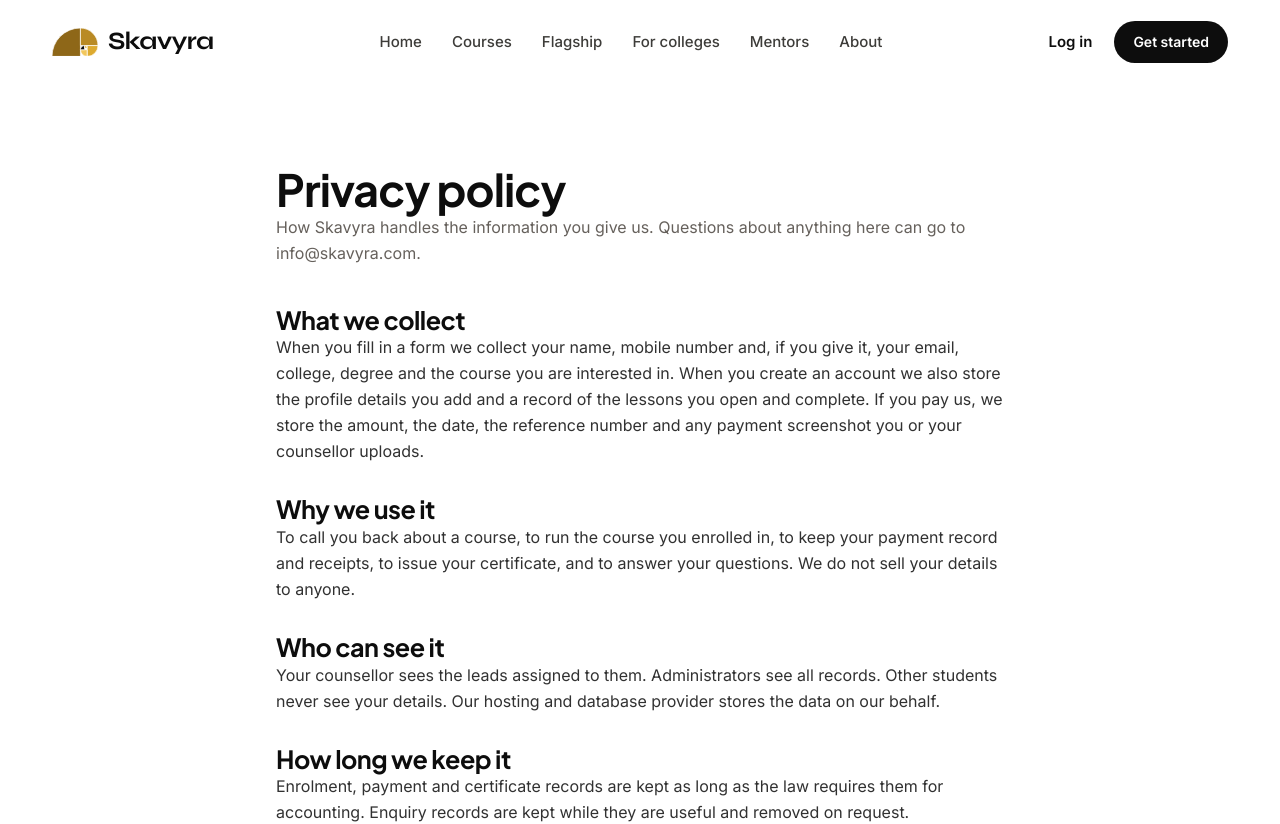
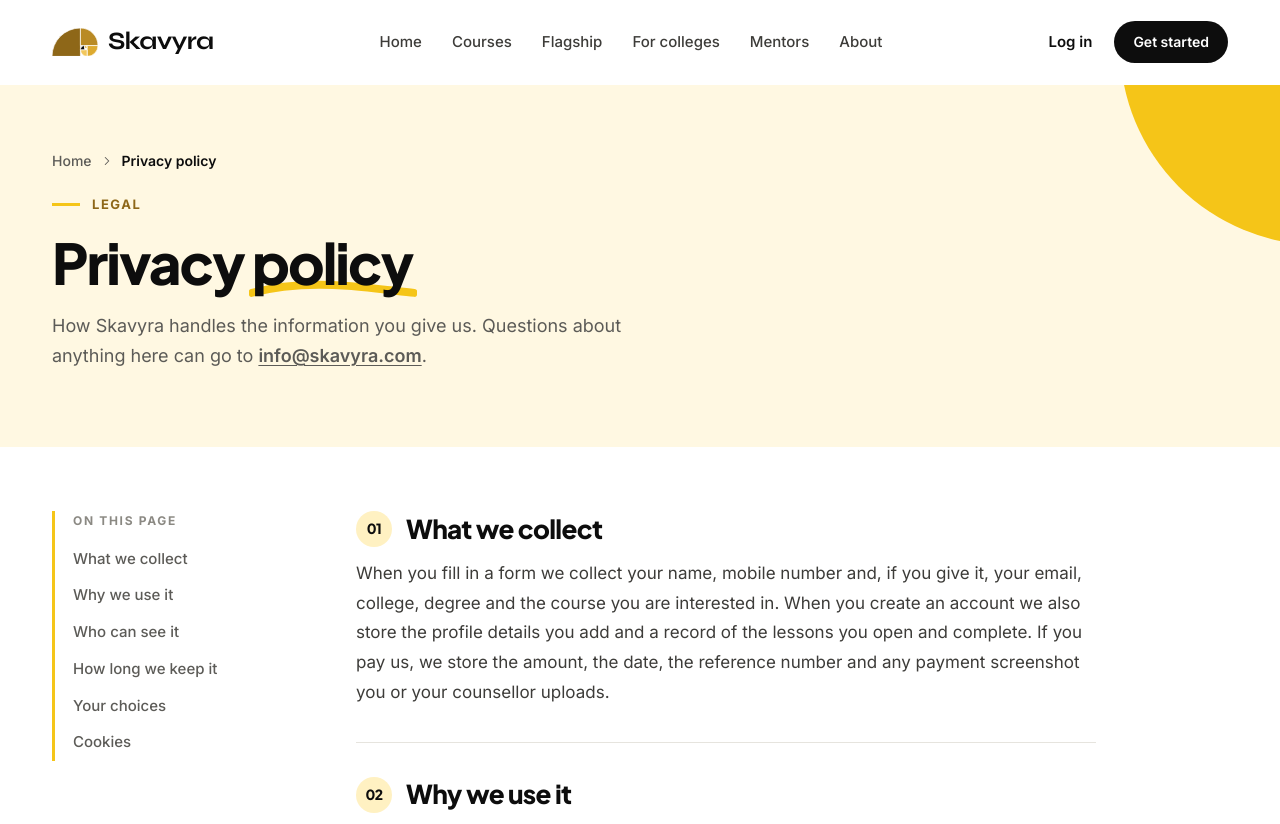
Before and after one commit to Skavyra/Skavyra, a Next.js app: page /privacy in a window 1280 px wide. Shown: the top 824 px of the page. Built offline with nearby package versions, Linux system fonts and the light colour scheme; no server answers.

Commit message:
UI 29: privacy-terms

```diff
--- a/src/app/(marketing)/privacy/page.tsx
+++ b/src/app/(marketing)/privacy/page.tsx
@@ -1,6 +1,9 @@
 import type { Metadata } from "next";
+import Link from "next/link";
+import { ChevronRight } from "lucide-react";
 
 import { SUPPORT_EMAIL } from "@/lib/content";
+import { slugify } from "@/lib/utils";
 
 export const metadata: Metadata = { title: "Privacy policy" };
 
@@ -37,19 +40,22 @@ const SECTIONS = [
 
 export default function PrivacyPage() {
   return (
-    <div className="container section max-w-3xl">
-      <h1 className="text-fluid-3xl">Privacy policy</h1>
-      <p className="mt-4 text-muted-foreground">
-        How Skavyra handles the information you give us. Questions about anything here can go to {SUPPORT_EMAIL}.
-      </p>
-      <div className="mt-10 flex flex-col gap-8">
-        {SECTIONS.map((s) => (
-          <section key={s.title}>
-            <h2 className="text-fluid-xl">{s.title}</h2>
-            <p className="mt-3 leading-relaxed text-foreground/85">{s.body}</p>
-          </section>
-        ))}
+    <>
+      <section className="pb">
+        <span className="pb__q" aria-hidden="true" />
+        <span className="pb__q2" aria-hidden="true" />
+        <span className="pb__dots" aria-hidden="true" />
+        <div className="wrap"><div className="reveal">
+          <nav className="crumbs" aria-label="Breadcrumb"><Link href="/">Home</Link><ChevronRight className="ic" strokeWidth={1.75} /><b>Privacy policy</b></nav>
+          <p className="over"><span className="over__bar" />Legal</p>
+          <h1 className="ptitle">Privacy <span className="hl">policy</span></h1>
+          <p className="plead">How Skavyra handles the information you give us. {SUPPORT_EMAIL && <>Questions about anything here can go to <a className="alink" href={`mailto:${SUPPORT_EMAIL}`}>{SUPPORT_EMAIL}</a>.</>}</p>
+        </div></div>
+      </section>
+      <div className="wrap legal">
+        <aside className="toc"><small>On this page</small>{SECTIONS.map((s) => <a key={s.title} href={`#${slugify(s.title)}`}>{s.title}</a>)}</aside>
+        <div className="prose">{SECTIONS.map((s, i) => <section key={s.title} id={slugify(s.title)} className="reveal"><h2><b>{String(i + 1).padStart(2, "0")}</b>{s.title}</h2><p>{s.body}</p></section>)}</div>
       </div>
-    </div>
+    </>
   );
 }
--- a/src/app/(marketing)/terms/page.tsx
+++ b/src/app/(marketing)/terms/page.tsx
@@ -1,6 +1,9 @@
 import type { Metadata } from "next";
+import Link from "next/link";
+import { ChevronRight } from "lucide-react";
 
 import { SUPPORT_EMAIL } from "@/lib/content";
+import { slugify } from "@/lib/utils";
 
 export const metadata: Metadata = { title: "Terms of use" };
 
@@ -33,19 +36,22 @@ const SECTIONS = [
 
 export default function TermsPage() {
   return (
-    <div className="container section max-w-3xl">
-      <h1 className="text-fluid-3xl">Terms of use</h1>
-      <p className="mt-4 text-muted-foreground">
-        The rules for using Skavyra and its courses. Write to {SUPPORT_EMAIL} if anything is unclear.
-      </p>
-      <div className="mt-10 flex flex-col gap-8">
-        {SECTIONS.map((s) => (
-          <section key={s.title}>
-            <h2 className="text-fluid-xl">{s.title}</h2>
-            <p className="mt-3 leading-relaxed text-foreground/85">{s.body}</p>
-          </section>
-        ))}
+    <>
+      <section className="pb">
+        <span className="pb__q" aria-hidden="true" />
+        <span className="pb__q2" aria-hidden="true" />
+        <span className="pb__dots" aria-hidden="true" />
+        <div className="wrap"><div className="reveal">
+          <nav className="crumbs" aria-label="Breadcrumb"><Link href="/">Home</Link><ChevronRight className="ic" strokeWidth={1.75} /><b>Terms of use</b></nav>
+          <p className="over"><span className="over__bar" />Legal</p>
+          <h1 className="ptitle">Terms of <span className="hl">use</span></h1>
+          <p className="plead">The rules for using Skavyra and its courses. {SUPPORT_EMAIL && <>Write to <a className="alink" href={`mailto:${SUPPORT_EMAIL}`}>{SUPPORT_EMAIL}</a> if anything is unclear.</>}</p>
+        </div></div>
+      </section>
+      <div className="wrap legal">
+        <aside className="toc"><small>On this page</small>{SECTIONS.map((s) => <a key={s.title} href={`#${slugify(s.title)}`}>{s.title}</a>)}</aside>
+        <div className="prose">{SECTIONS.map((s, i) => <section key={s.title} id={slugify(s.title)} className="reveal"><h2><b>{String(i + 1).padStart(2, "0")}</b>{s.title}</h2><p>{s.body}</p></section>)}</div>
       </div>
-    </div>
+    </>
   );
 }
```
